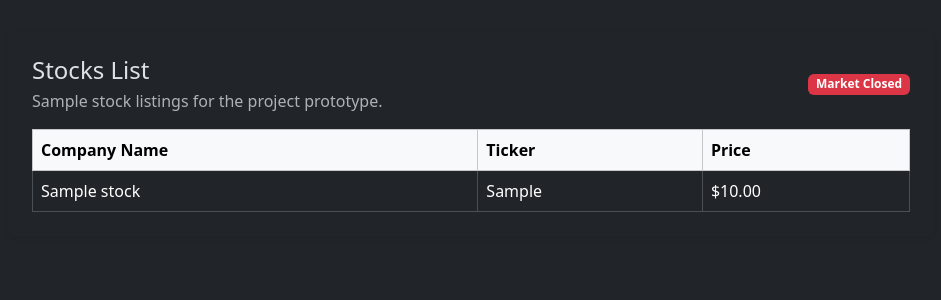
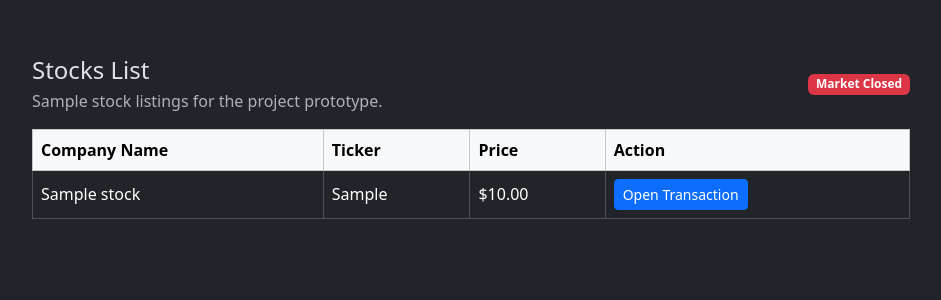
Before and after one commit to anair61/ift401capstone, a Flask app: page /stocks in a window 1280 px wide. Shown: the part 57-357 px from the top of the page, without its empty margins (169-1110 px from the left). Run offline with Flask 3, Linux system fonts and the light colour scheme; a user stored in the database is signed in; tables that the repository leaves empty hold one stand-in row (values such as "Sample post").

Commit message:
Update stocks table to link to unified transaction page

```diff
--- a/templates/stocks.html
+++ b/templates/stocks.html
@@ -27,15 +27,19 @@
                 <th>Company Name</th>
                 <th>Ticker</th>
                 <th>Price</th>
+                <th>Action</th>
               </tr>
             </thead>
             <tbody>
               {% for stock in stocks %}
               <tr>
-                <td>{{ stock.company_name }}</td>
-                <td>{{ stock.ticker }}</td>
-                <td>${{ stock.price }}</td>
-              </tr>
+              <td>{{ stock.company_name }}</td>
+              <td>{{ stock.ticker }}</td>
+              <td>${{ '%.2f'|format(stock.price) }}</td>
+              <td>
+    <a class="btn btn-sm btn-primary" href="{{ url_for('stock_transaction', stock_id=stock.id) }}">Open Transaction</a>
+  </td>
+</tr>
               {% endfor %}
             </tbody>
           </table>
```
